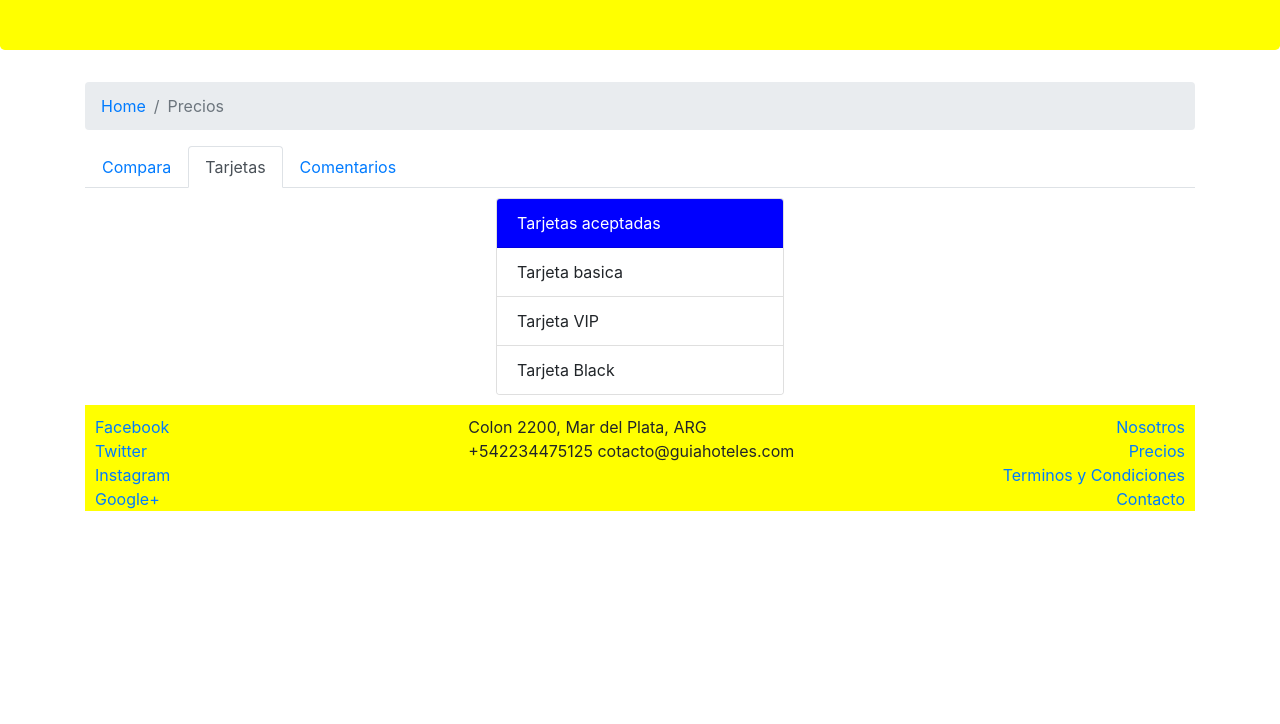
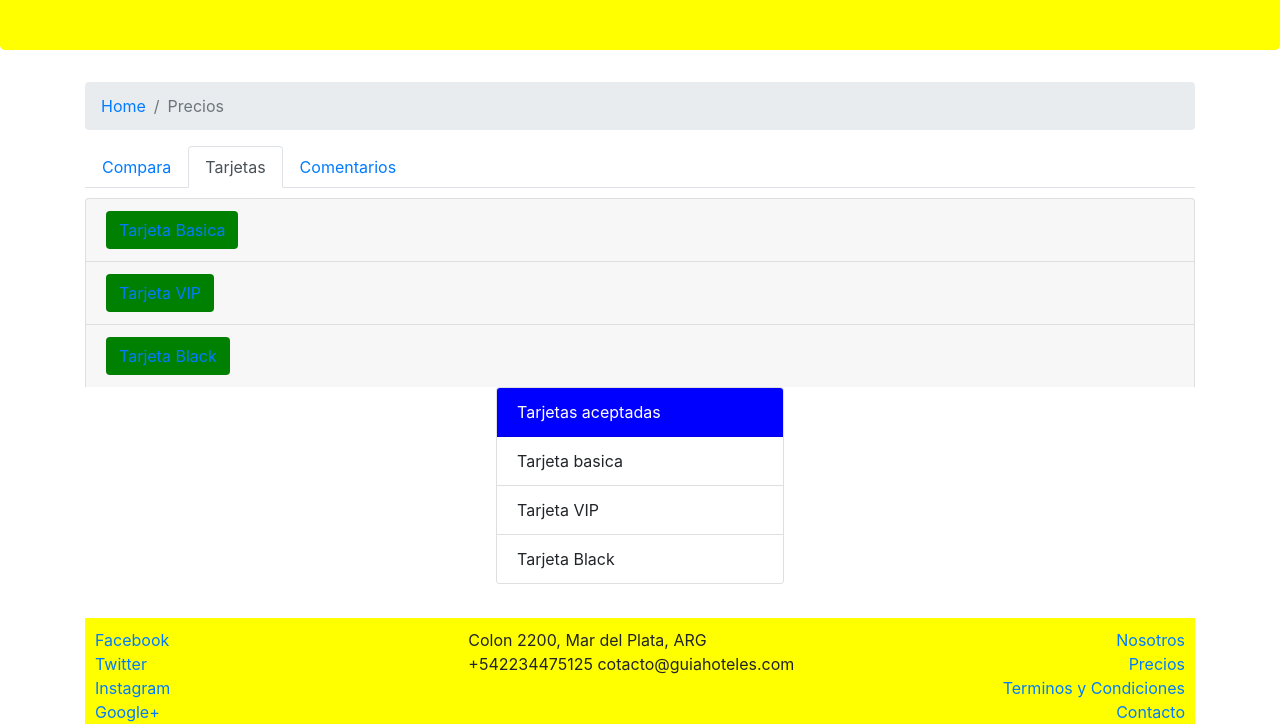
Before and after one commit to MarcosEscandon/Universidad-Austral-Bootstrap, a website: page prices.html in a window 1280 px wide. Both pictures are taken after a click on the tab "Tarjetas". Shown: the part 174-898 px from the top of the page. Before the commit the page ends 800 px from the top, so only its background shows below. Drawn offline with nearby package versions, Linux system fonts and the light colour scheme; a web font is replaced by a local one.

Commit message:
Se agregao Accordion

```diff
--- a/prices.html
+++ b/prices.html
@@ -185,6 +185,68 @@
 
         <div class="tab-pane fade" id="tarjetas" role="tabpanel" aria-labelledby="tarjetas-tab">
 
+          <div class="accordion" id="accordionTarjetas">
+
+            <div class="card">
+
+              <div class="card-header" id="headingOne">
+
+                <h5 class="mb-0">
+                  <button class="btn btn-link" type="button" data-toggle="collapse" data-target="#collapseBasica" aria-expanded="true" aria-controls="collapseBasica">Tarjeta Basica</button>
+                </h5>
+
+              </div>
+
+              <div id="collapseBasica" class="collapse" aria-labelledby="headingOne" data-parent="#accordionTarjetas">
+
+                <div class="card-body">Podes reservar en 3 cuotas sin interes.
+
+              </div>
+
+            </div>
+
+          </div>
+
+            <div class="card">
+
+              <div class="card-header" id="headingTwo">
+
+                <h5 class="mb-0">
+                  <button class="btn btn-link collapsed" type="button" data-toggle="collapse" data-target="#collapseVIP" aria-expanded="false" aria-controls="collapseVIP">Tarjeta VIP</button>
+                </h5>
+
+              </div>
+
+              <div id="collapseVIP" class="collapse" aria-labelledby="headingTwo" data-parent="#accordionTarjetas">
+
+                <div class="card-body">Podes reservar en 6 cuotas sin interes. Al llegar, recibiras una canasta de obsequios para disfrutar con tu familia.
+
+              </div>
+
+            </div>
+
+          </div>
+
+            <div class="card">
+
+              <div class="card-header" id="headingThree">
+
+                <h5 class="mb-0">
+                  <button class="btn btn-link collapsed" type="button" data-toggle="collapse" data-target="#collapseBlack" aria-expanded="false" aria-controls="collapseBlack">Tarjeta Black</button>
+                </h5>
+
+              </div>
+
+              <div id="collapseBlack" class="collapse" aria-labelledby="headingThree" data-parent="#accordionTarjetas">
+
+                <div class="card-body">Podes reservar en 12 cuotas sin interes. Al llegar, recibiras una canasta de obsequios para disfrutar con tu familia y un acceso al gimnasio y spa todos los dias de tus vacaciones.
+
+              </div>
+
+            </div>
+
+          </div>
+
           <div class="d-flex justify-content-center">
 
             <div class="card" style="width: 18rem;">
```
